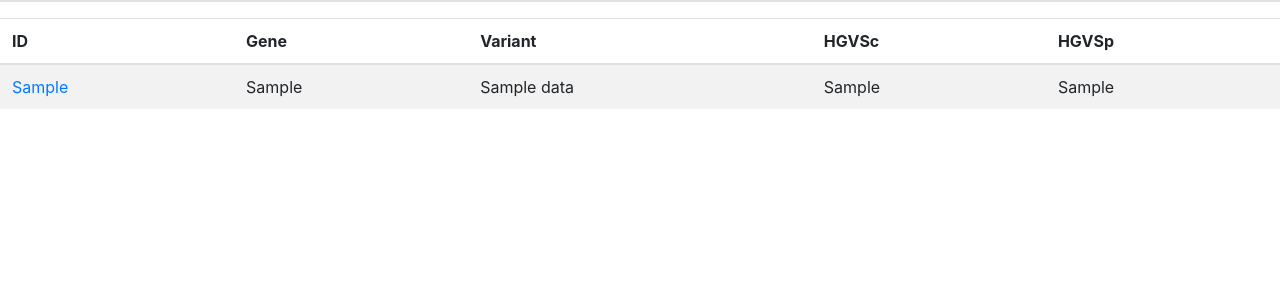
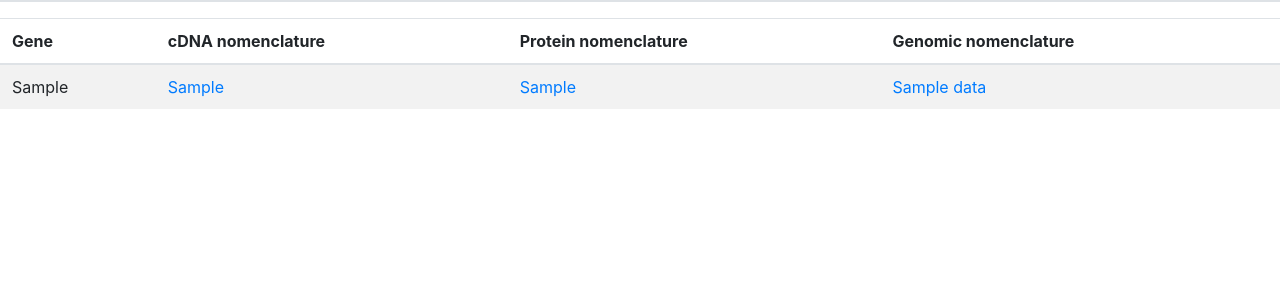
Before and after one commit to seikom/BIOL60860_IT, a Django app: page / in a window 1280 px wide. Shown: the top 300 px of the page. Run offline with Django 3.2, Linux system fonts and the light colour scheme; tables that the repository leaves empty hold one stand-in row (values such as "Sample post"); some libraries are stand-ins or nearby versions.

Commit message:
hyperlinks for homepage to variants page

```diff
--- a/VariantDatabase/DB/templates/DB/homepage.html
+++ b/VariantDatabase/DB/templates/DB/homepage.html
@@ -23,24 +23,25 @@
 		<div>
 
 		</div>
+
+
+    <div class="table-responsive">
     <table class="table table-striped">
 		<thead>
 		    <tr>
-		      <th>ID</th>
-		      <th>Gene</th>
-		      <th>Variant</th>
-		      <th>HGVSc</th>
-		      <th>HGVSp</th>
+          <th>Gene</th>
+		      <th>cDNA nomenclature</th>
+		      <th>Protein nomenclature</th>
+          <th>Genomic nomenclature</th>
 		    </tr>
 		</thead>
 
         {% for Variant in Variants %}
             <tr>
-            	<td><a href="{% url 'Variantpage' %}">{{ Variant.gene | truncatechars:20 }}</td>
-                <td>{{Variant.gene}}</td>
-               <td>{{Variant.variant_genome}}</td>
-               <td>{{Variant.variant_cdna}}</td>
-               <td>{{Variant.variant_protein}}</td>
+              <td>{{Variant.gene}}</td>
+              <td><a href="{% url 'Variantpage' %}">{{ Variant.variant_cdna | truncatechars:20 }}</td>
+              <td><a href="{% url 'Variantpage' %}">{{ Variant.variant_protein | truncatechars:20 }}</td>
+              <td><a href="{% url 'Variantpage' %}">{{ Variant.variant_genome | truncatechars:20 }}</td>
             </tr>
         {% endfor %}
 
```
